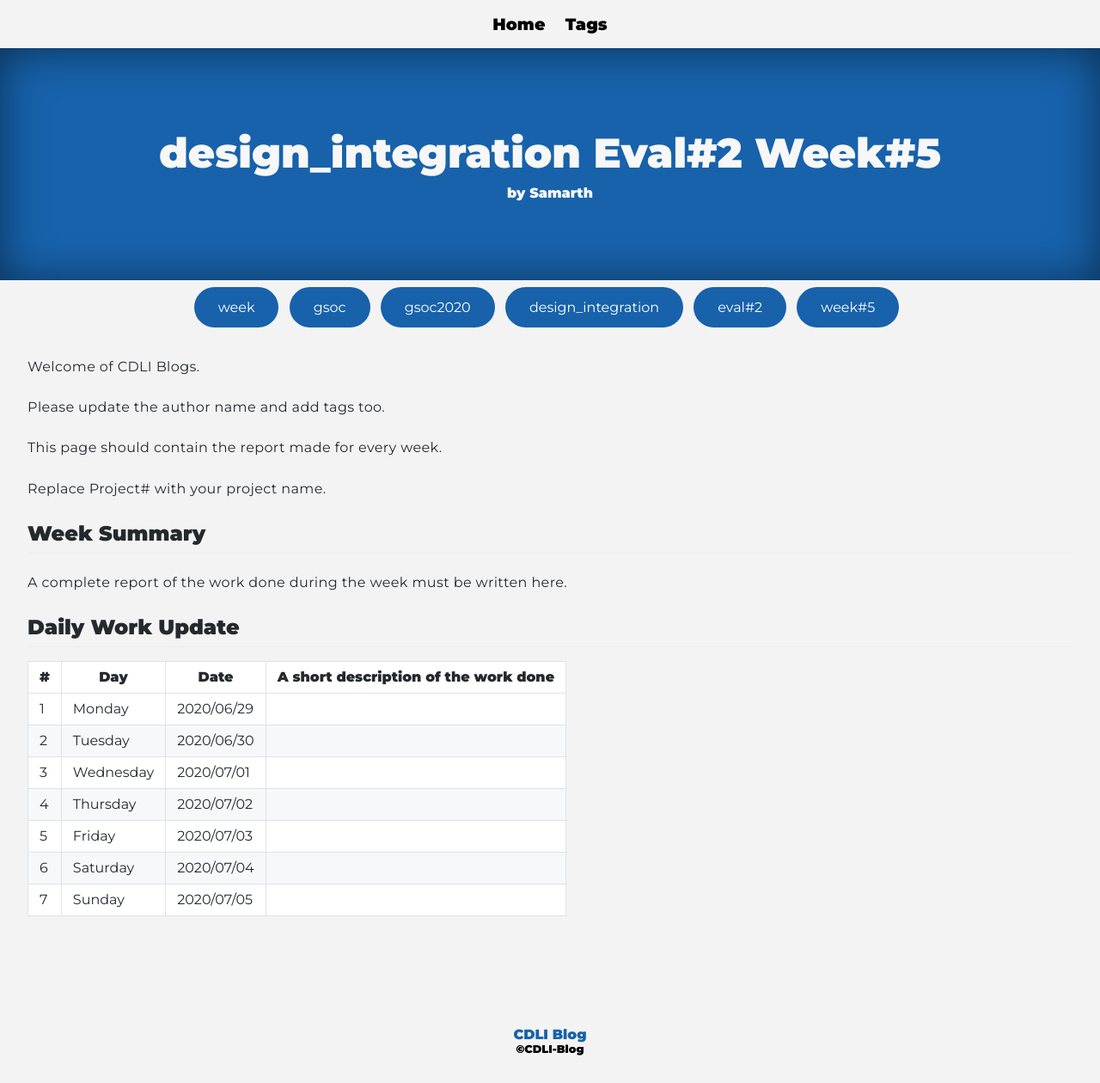
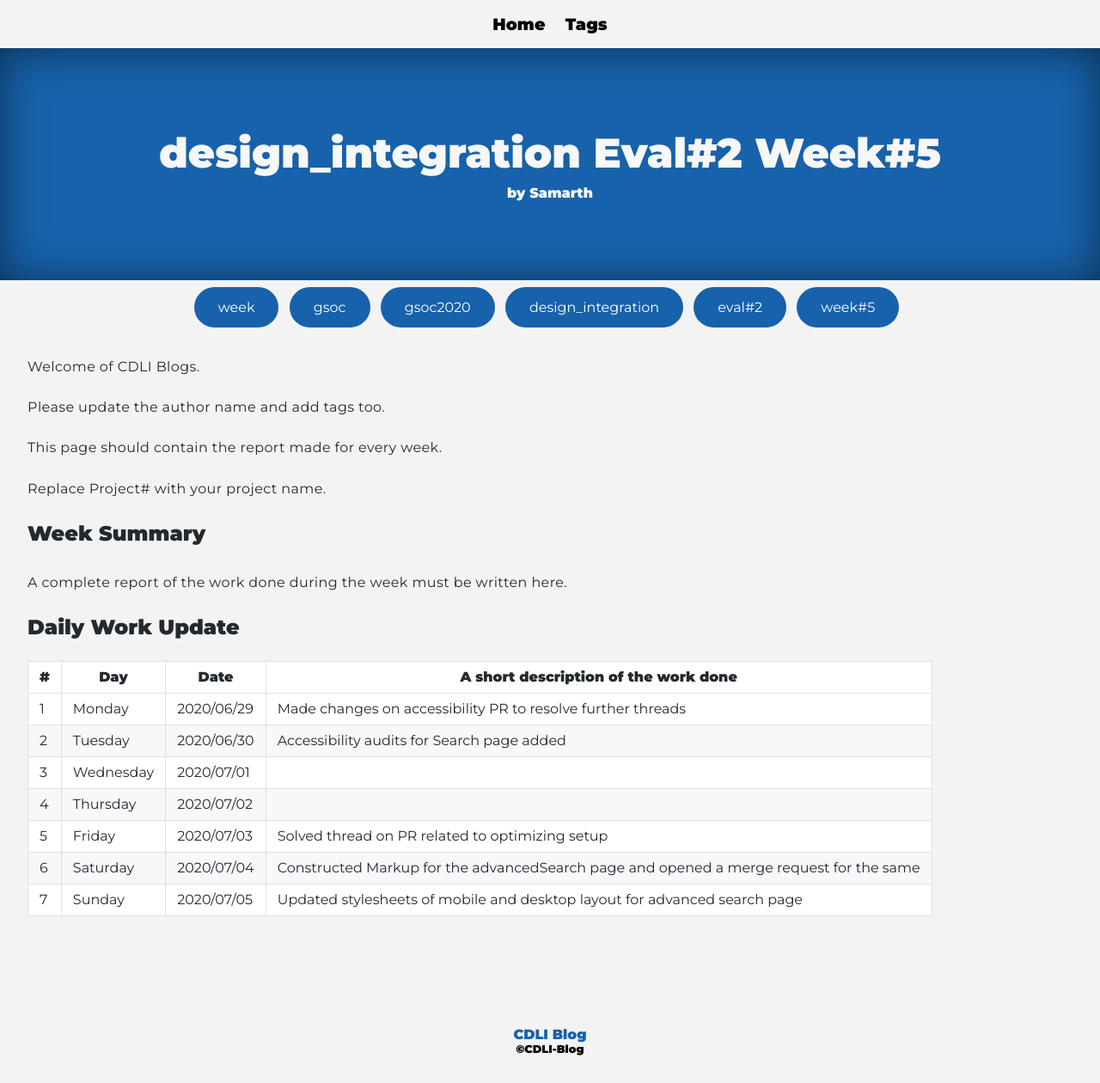
Before and after one commit to cdli-gh/blog, a Jekyll site: the page built from _blog/gsoc20/design_integration/posts/06_week5.md, in a window 1280 px wide. Shown: the whole page at 86% size. Built offline with Jekyll 4.4.1, drawn with Linux system fonts in a browser that asks for light colours; Markdown is read by kramdown in place of the engine named in the settings.

Commit message:
Update 06_week5.md

```diff
--- a/_blog/gsoc20/design_integration/posts/06_week5.md
+++ b/_blog/gsoc20/design_integration/posts/06_week5.md
@@ -21,10 +21,10 @@ A complete report of the work done during the week must be written here.
 
 |\#|Day|Date|A short description of the work done|
 |---	|---	|---	|---	|
-|1   	| Monday 	|   2020/06/29	|   	|
-|2   	| Tuesday  	|   2020/06/30	|   	|
+|1   	| Monday 	|   2020/06/29	| Made changes on accessibility PR to resolve further threads  	|
+|2   	| Tuesday  	|   2020/06/30	| Accessibility audits for Search page added |
 |3   	| Wednesday  	|  2020/07/01 	|   	|
 |4   	| Thursday  	|   2020/07/02	|   	|
-|5   	| Friday  	|   2020/07/03	|   	|
-|6   	| Saturday  	|   2020/07/04	|   	|
-|7   	| Sunday  	|   2020/07/05	|   	|
+|5   	| Friday  	|   2020/07/03	| Solved thread on PR related to optimizing setup  	|
+|6   	| Saturday  	|   2020/07/04	| Constructed Markup for the advancedSearch page and opened a merge request for the same  	|
+|7   	| Sunday  	|   2020/07/05	| Updated stylesheets of mobile and desktop layout for advanced search page  	|
```
